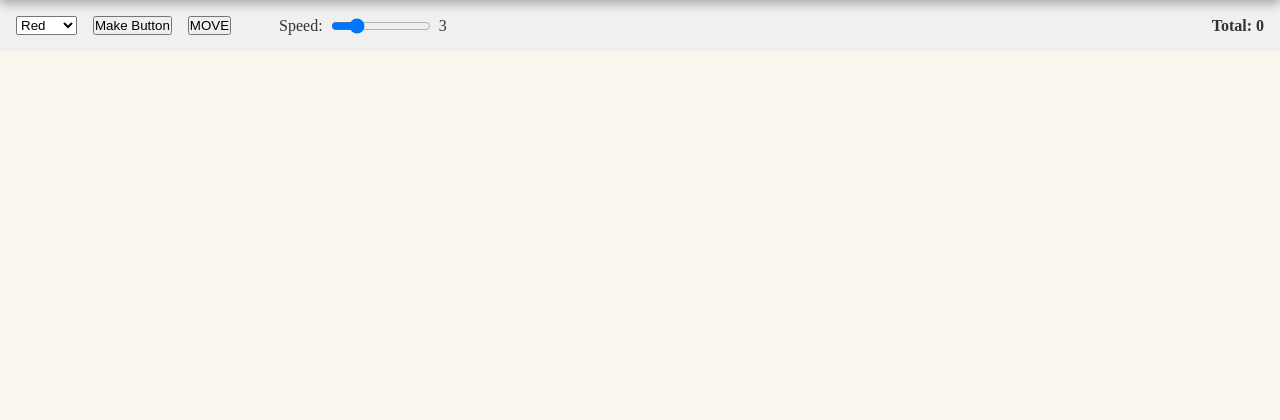
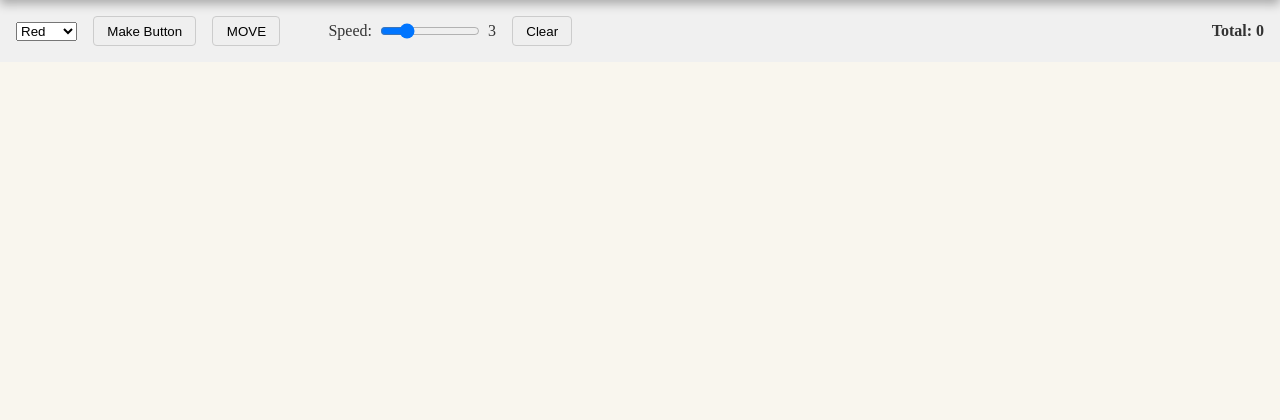
Before and after one commit to jasn17/Personal-Website, a PHP site: page /assignments/button-mv/ButtonMove.html in a window 1280 px wide. Shown: the part 72-492 px from the top of the page. Run offline with PHP 8.4, Linux system fonts and the light colour scheme.

Commit message:
added all button-mv functionality inclduing speed and clear functions

```diff
--- a/assignments/button-mv/ButtonMove.css
+++ b/assignments/button-mv/ButtonMove.css
@@ -58,6 +58,17 @@ body {
     width: 100px;
 }
 
+button {
+    padding: 0.5em 1em;
+    cursor: pointer;
+    border-radius: 4px;
+    border: 1px solid #ccc;
+}
+
+button:hover {
+    background-color: #ddd;
+}
+
 .total-display {
     margin-left: auto;
     font-weight: bold;
--- a/assignments/button-mv/ButtonMove.html
+++ b/assignments/button-mv/ButtonMove.html
@@ -37,6 +37,7 @@
                 <input type="range" id="speedSlider" min="1" max="10" value="3">
                 <span id="speedValue">3</span>
             </div>
+            <button onclick="clearAll()">Clear</button>
             <div class="total-display">
                 Total: <span id="totalSum">0</span>
             </div>
--- a/assignments/button-mv/ButtonMove.js
+++ b/assignments/button-mv/ButtonMove.js
@@ -94,3 +94,18 @@ function moveButton(button, movement) {
     button.style.left = Math.max(0, Math.min(newX, viewArea.width - rect.width)) + 'px';
     button.style.top = Math.max(0, Math.min(newY, viewArea.height - rect.height)) + 'px';
 }
+
+function clearAll() {
+    totalSum = 0;
+    document.getElementById('totalSum').textContent = totalSum;
+
+    const viewArea = document.querySelector('.view-area');
+    buttons.forEach((_, button) => viewArea.removeChild(button));
+    buttons.clear();
+
+    stopMovement();
+    intervalIds = [];
+
+    isMoving = false;
+    document.getElementById('moveButton').textContent = 'MOVE';
+}
```
